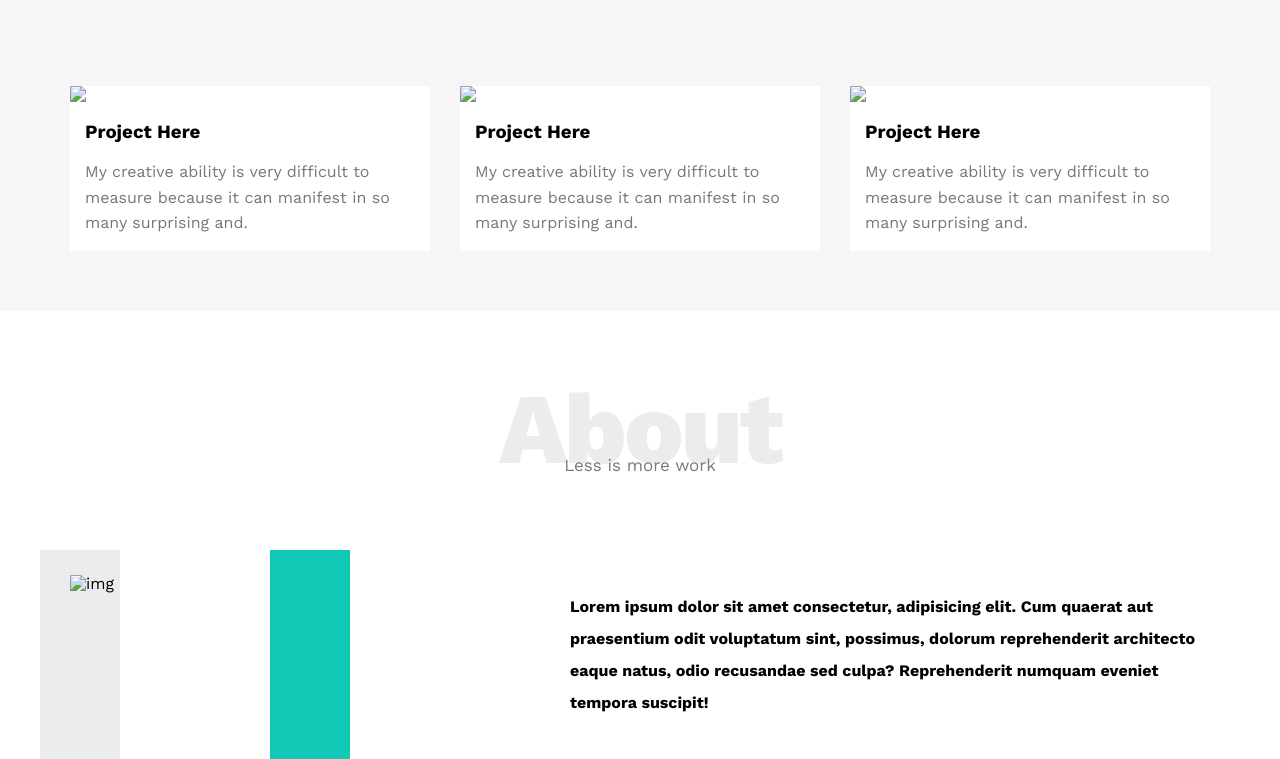
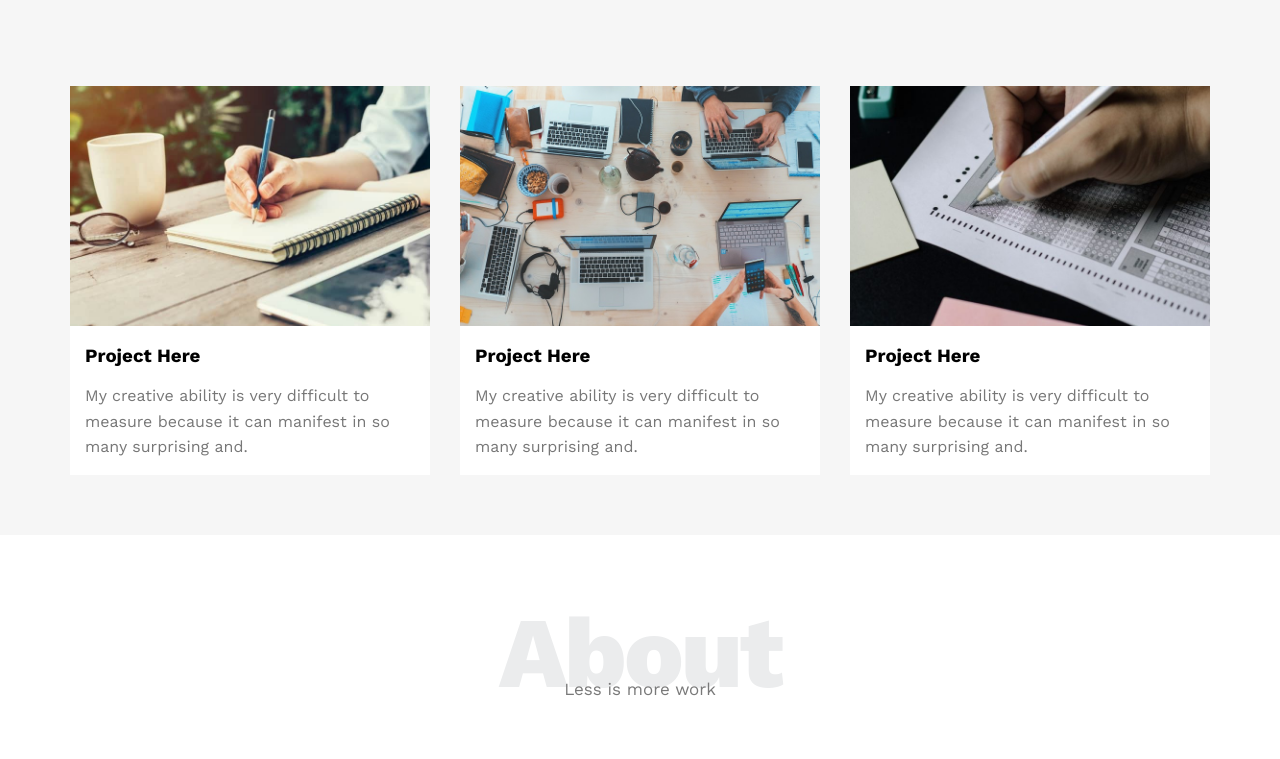
Before and after one commit to AbdelrahmanAbbas1/Leon_Template, a plain HTML site: page index.html in a window 1280 px wide. Shown: the part 2101-2860 px from the top of the page. Drawn offline with nearby package versions, Linux system fonts and the light colour scheme; the site is published under a folder, as on GitHub Pages, so addresses that start at the root find nothing.

Commit message:
Initial commit

```diff
--- a/index.html
+++ b/index.html
@@ -114,7 +114,7 @@
                 </div>
                 <div class="col">
                     <div class="image image-column">
-                        <img src="/images/services.jpg" alt="img">
+                        <img src="images/services.jpg" alt="img">
                     </div>
                 </div>
             </div>
@@ -128,21 +128,21 @@
             <p>If you do it right, it will last forever.</p>
             <div class="portfolio-content">
                 <div class="card">
-                    <img src="/images/portfolio-1.jpg">
+                    <img src="images/portfolio-1.jpg">
                     <div class="info">
                         <h3>Project Here</h3>
                         <p>My creative ability is very difficult to measure because it can manifest in so many surprising and.</p>
                     </div>
                 </div>
                 <div class="card">
-                    <img src="/images/portfolio-2.jpg">
+                    <img src="images/portfolio-2.jpg">
                     <div class="info">
                         <h3>Project Here</h3>
                         <p>My creative ability is very difficult to measure because it can manifest in so many surprising and.</p>
                     </div>
                 </div>
                 <div class="card">
-                    <img src="/images/portfolio-3.jpg">
+                    <img src="images/portfolio-3.jpg">
                     <div class="info">
                         <h3>Project Here</h3>
                         <p>My creative ability is very difficult to measure because it can manifest in so many surprising and.</p>
@@ -159,7 +159,7 @@
             <p>Less is more work</p>
             <div class="about-content">
                 <div class="image">
-                    <img src="/images/about.jpg" alt="img">
+                    <img src="images/about.jpg" alt="img">
                 </div>
                 <div class="info">
                     <p>Lorem ipsum dolor sit amet consectetur, adipisicing elit. Cum quaerat aut praesentium odit voluptatum sint, possimus, dolorum reprehenderit architecto eaque natus, odio recusandae sed culpa? Reprehenderit numquam eveniet tempora suscipit!</p>
```
